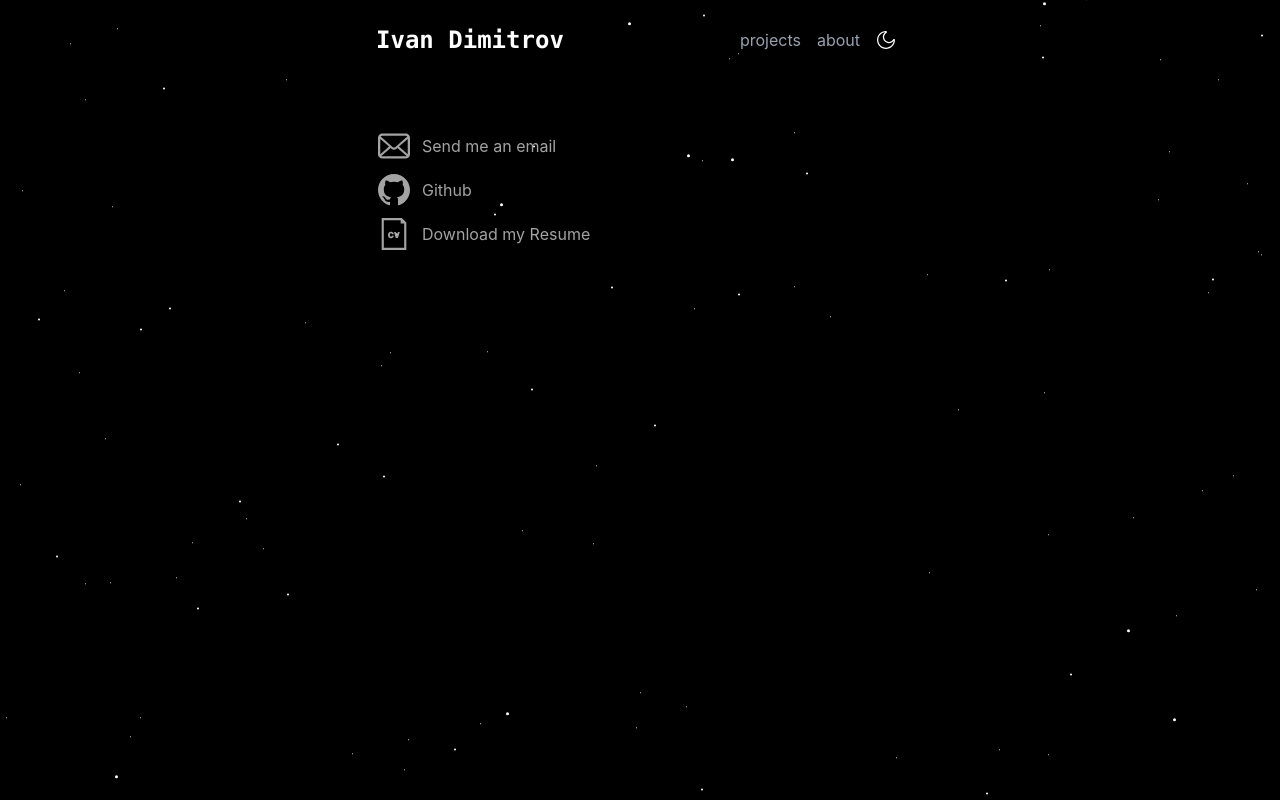
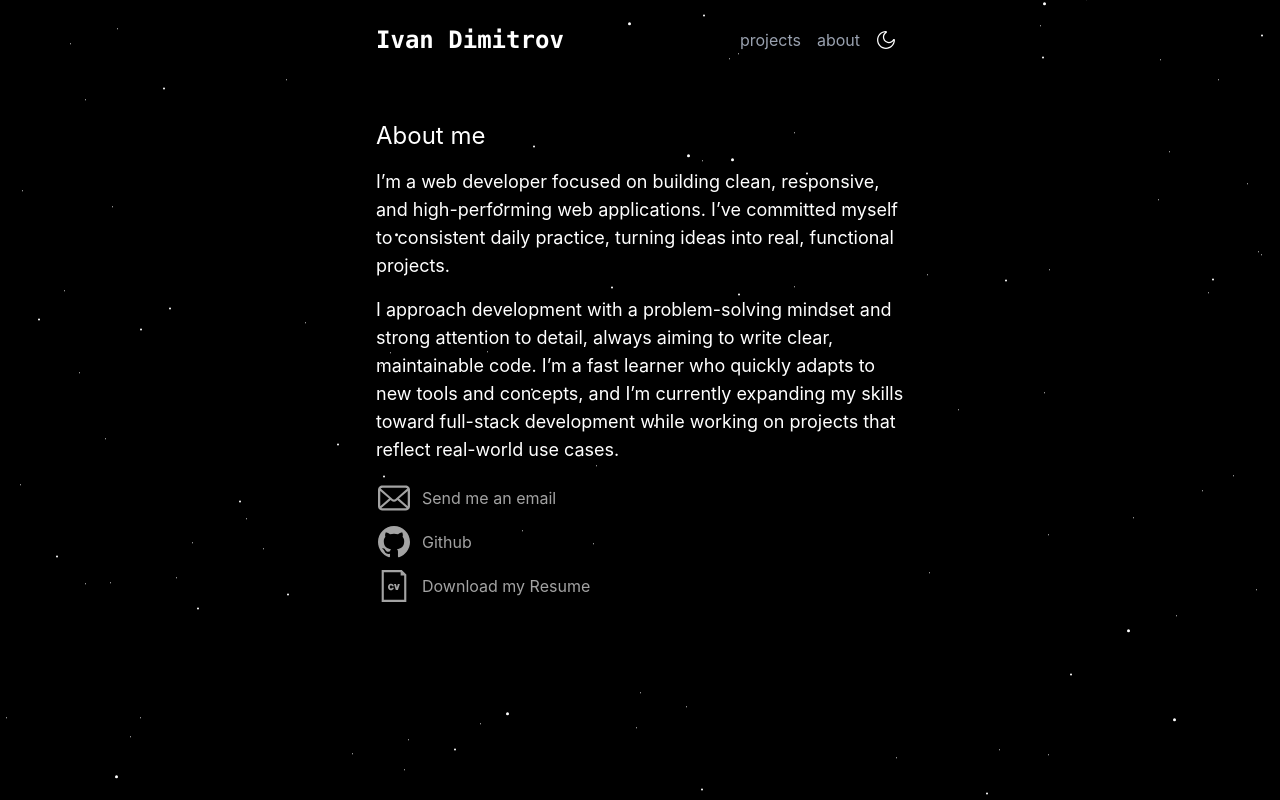
Before and after one commit to Durotaren/portfolio, a React (Vite) app: page /about in a window 1280 px wide. Built offline with nearby package versions, Linux system fonts and the light colour scheme.

Commit message:
Finish developing the Contacts component

```diff
--- a/src/components/Contacts.tsx
+++ b/src/components/Contacts.tsx
@@ -2,7 +2,23 @@ import resume from '../assets/files/Ivan-Resume.pdf';
 
 export default function Contacts() {
   return (
-    <div className="flex gap-2 mt-2">
+    <div className="flex flex-col gap-4 border-gray-600 rounded-md">
+      <p className="text-white text-2xl">About me</p>
+
+      <p className="text-white text-lg border-gray-600 rounded-md">
+        I’m a web developer focused on building clean, responsive, and
+        high-performing web applications. I’ve committed myself to consistent
+        daily practice, turning ideas into real, functional projects.
+      </p>
+
+      <p className="text-white text-lg border-gray-600 border1 rounded-md">
+        I approach development with a problem-solving mindset and strong
+        attention to detail, always aiming to write clear, maintainable code.
+        I’m a fast learner who quickly adapts to new tools and concepts, and I’m
+        currently expanding my skills toward full-stack development while
+        working on projects that reflect real-world use cases.
+      </p>
+
       <div className="flex flex-col gap-2">
         <div className="flex items-center group cursor-pointer p-[2px] gap-3  ">
           <svg
--- a/src/components/Map.tsx
+++ b/src/components/Map.tsx
@@ -67,7 +67,7 @@ export default function Map() {
       const delay = 1000;
 
       function animate(now: number) {
-        if (!isMounted) return; // ✅ STOP after unmount
+        if (!isMounted) return;
 
         const cycle = duration + delay;
         const time = now % cycle;
--- a/src/components/Project.tsx
+++ b/src/components/Project.tsx
@@ -99,5 +99,3 @@ export default function Project({
     </div>
   );
 }
-
-// group-hover:bg-gradient-to-t group-hover:from-[#0C0C0E] group-hover:to-[${gradientColor}]
```
